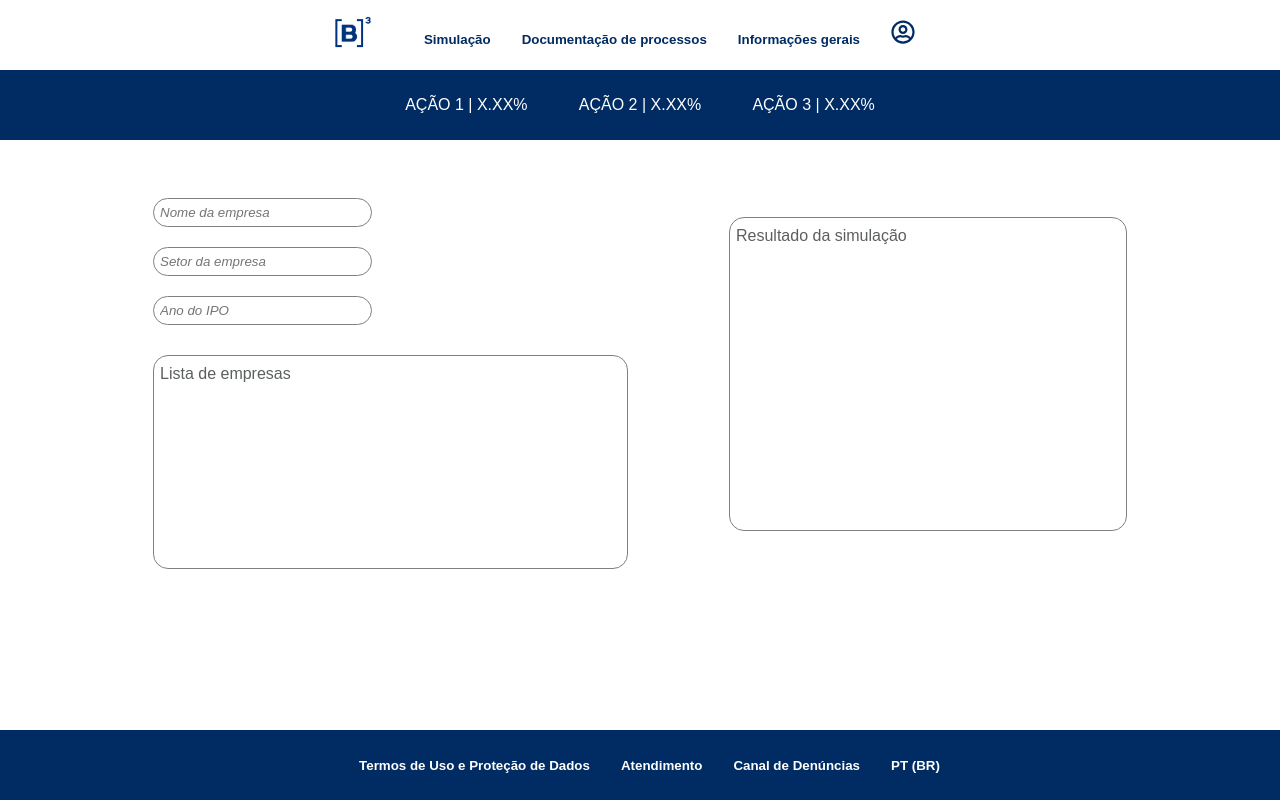
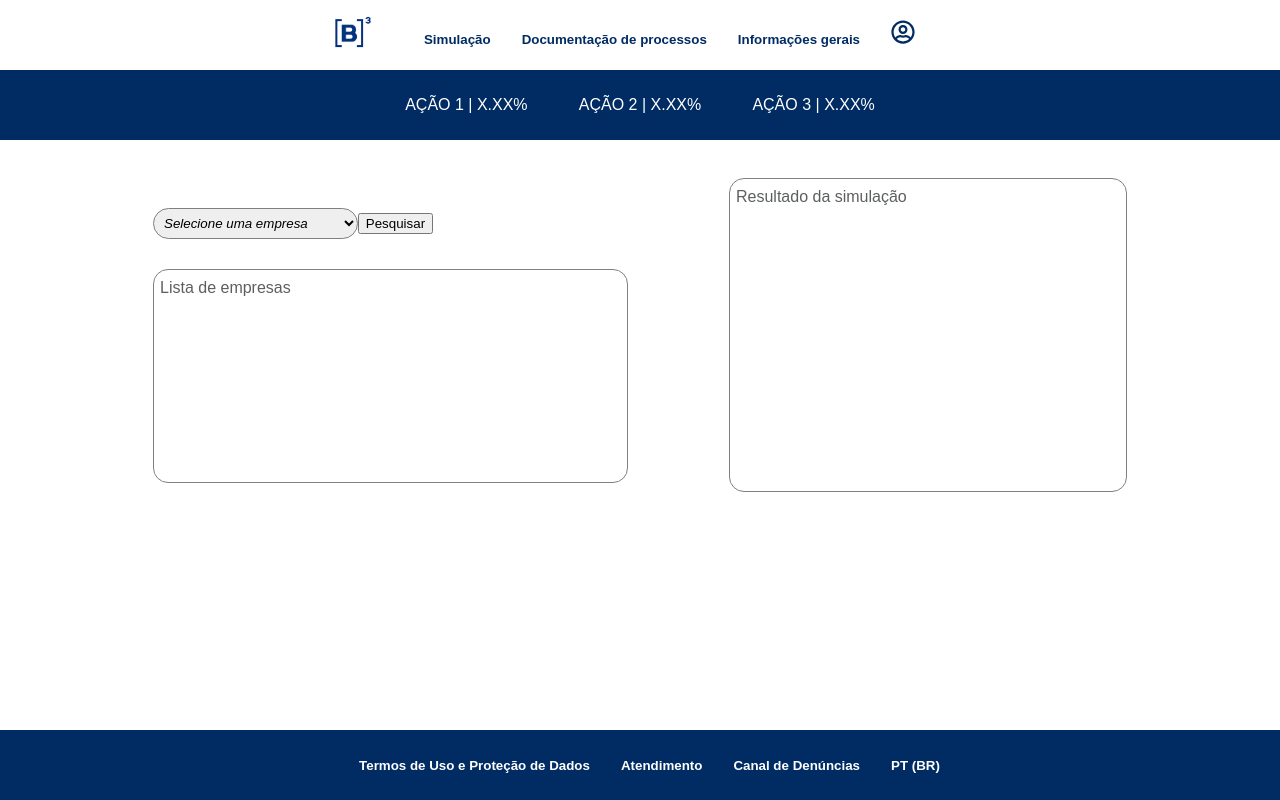
Before and after one commit to leomarq/challengeb3, a React (Create React App) app in the folder challengeb3/: page /Simulador in a window 1280 px wide. Built offline with nearby package versions, Linux system fonts and the light colour scheme.

Commit message:
started api

```diff
--- a/challengeb3/src/paginas/Simulador/index.js
+++ b/challengeb3/src/paginas/Simulador/index.js
@@ -1,15 +1,33 @@
 import './Simulador.css'
+import apiEmpresas from '../../services/apiEmpresas';
+import { useState } from "react";
 
 function Simulador() {
+
+    const [empresa, setEmpresa] = useState("");
+    const [valorEmpresa] = useState('');
+
+    async function retornarEmpresa() {
+        const responseEmpresa = await apiEmpresas(`${empresa}`);
+
+        console.log(responseEmpresa.data);
+    }
+
     return (
         <div className="conteudo">
             <div className="conteudo-simulador">
                 <div className="input-simulador">
-                    <form>
-                        <input type="text" name="nome-empresa" className="filtro-simulador" id="nome-empresa" placeholder="Nome da empresa" /><br />
-                        <input type="text" name="setor-empresa" className="filtro-simulador" id="setor-empresa" placeholder="Setor da empresa" /><br />
-                        <input type="text" name="ano-ipo" className="filtro-simulador" id="ano-ipo" placeholder="Ano do IPO" /><br />
-                    </form>
+                    <select className="filtro-simulador" id='select-empresa'>
+                        <option value="selecao-empresa">Selecione uma empresa</option>
+                        <option value='12345678910121' id='empresa1'>Magazine</option>
+                        <option value='12345678910150' id='empresa2'>Mega Cel</option>
+                        <option value='12222879410536' id='empresa3'>PontoQuente</option>
+                        <option value='55574108936254' id='empresa4'>Pão Açucarado</option>
+                        <option value='96547893214775' id='empresa5'>Vigoroso Alimentos</option>
+                        <option value='88875412589783' id='empresa6'>Energize Agroenergia</option>
+                        <option value='66047896124730' id='empresa7'>Farma Medicamentos</option>
+                    </select>
+                    <button onClick={retornarEmpresa}>Pesquisar</button>
                 </div>
                 <div className="lista-empresas">
                     Lista de empresas
--- /dev/null
+++ b/challengeb3/src/services/apiEmpresas.js
@@ -0,0 +1,9 @@
+import axios from 'axios';
+
+const apiEmpresas = axios.create({
+
+    baseURL: `http://localhost:8080/Empresas/rest/empresa/`
+}
+);
+
+export default apiEmpresas;
```
Also changed, not shown: challengeb3/src/services/apiCep.js (added).
